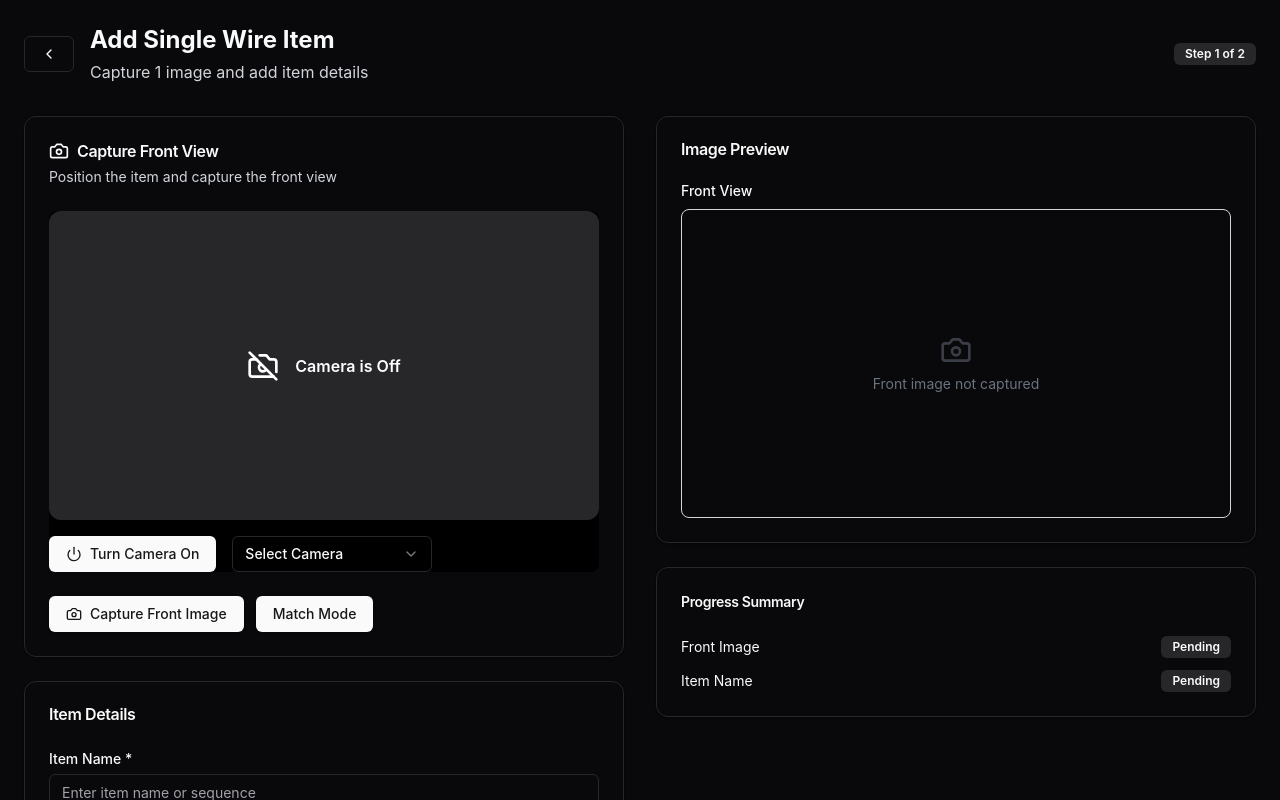
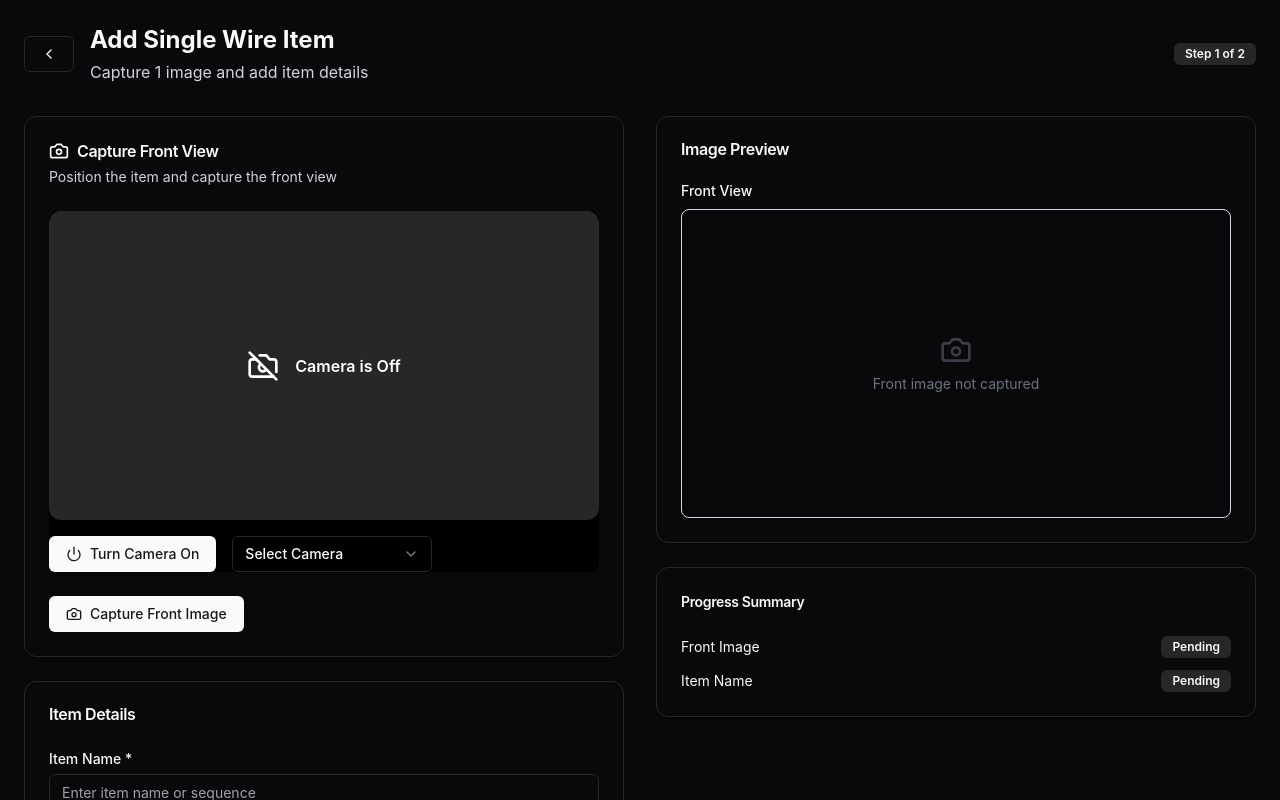
Before and after one commit to bqka/gcpsoftware, a React (Vite) app: page /#/add-item/1 in a window 1280 px wide. Built offline with nearby package versions, Linux system fonts and the light colour scheme.

Commit message:
removed match button - redundant

```diff
--- a/src/ui/pages/AddItemPage.tsx
+++ b/src/ui/pages/AddItemPage.tsx
@@ -27,7 +27,6 @@ export default function AddItemPage() {
   );
   const [isSaving, setIsSaving] = useState(false);
   const [error, setError] = useState<string | null>(null);
-  const [match, setMatch] = useState<boolean>(true);
   const [detSequence, setDetSequence] = useState<string[]>([]);
   const [isDetecting, setIsDetecting] = useState<boolean>(false);
 
@@ -344,9 +343,6 @@ export default function AddItemPage() {
                         : "Front"}
                     </Button>
                   )}
-                  <Button onClick={() => setMatch(!match)}>
-                    {match ? "Match Mode" : "Mismatch Mode"}
-                  </Button>
                 </div>
               </CardContent>
             </Card>
```
